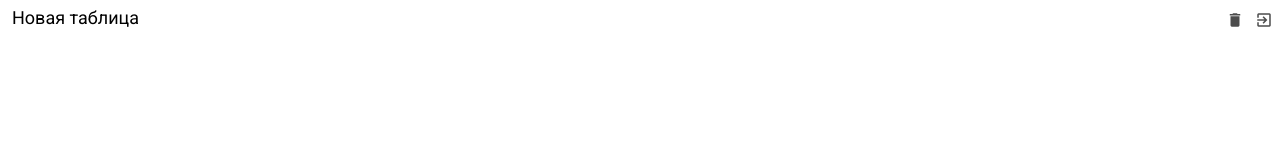
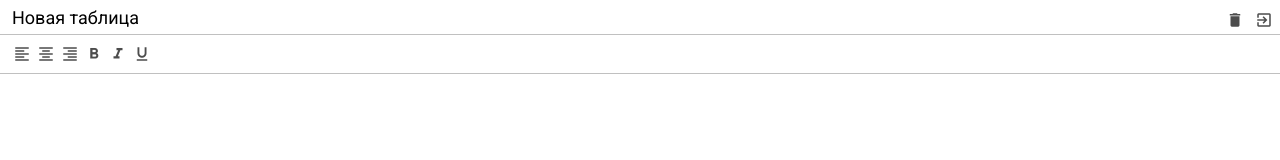
Before and after one commit to Avalonkoteek/excel-nativeJs, a website built with webpack: page src/index.html in a window 1280 px wide. Built offline with nearby package versions, Linux system fonts and the light colour scheme.

Commit message:
added style for toolbar

```diff
--- a/src/index.html
+++ b/src/index.html
@@ -33,7 +33,26 @@
         <!-- =========  TOOLBAR  ================ -->
         <!-- =================================== -->
 
-        <div class="excel__toolbar"></div>
+        <div class="excel__toolbar">
+          <div class="button">
+            <i class="material-icons">format_align_left</i>
+          </div>
+          <div class="button">
+            <i class="material-icons">format_align_center</i>
+          </div>
+          <div class="button">
+            <i class="material-icons">format_align_right</i>
+          </div>
+          <div class="button">
+            <i class="material-icons">format_bold</i>
+          </div>
+          <div class="button">
+            <i class="material-icons">format_italic</i>
+          </div>
+          <div class="button">
+            <i class="material-icons">format_underline</i>
+          </div>
+        </div>
 
         <!-- =================================== -->
         <!-- =========  FORMULA  ================ -->
--- a/src/scss/_variables.scss
+++ b/src/scss/_variables.scss
@@ -1,2 +1,3 @@
 $header-height: 34px;
+$toolbar-height: 40px;
 $border-color: #c0c0c0;
--- a/src/scss/toolbar.scss
+++ b/src/scss/toolbar.scss
@@ -0,0 +1,14 @@
+.excel__toolbar {
+  position: absolute;
+  height: $toolbar-height;
+  left: 0;
+  right: 0;
+  margin-top: $header-height;
+  border-top: 1px solid $border-color;
+  border-bottom: 1px solid $border-color;
+  padding: 7px 10px;
+  display: flex;
+  .button {
+    @include button(green);
+  }
+}
```
